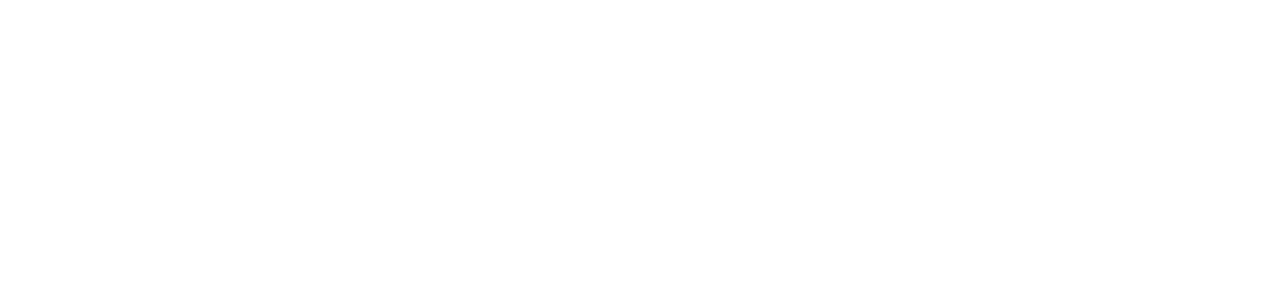
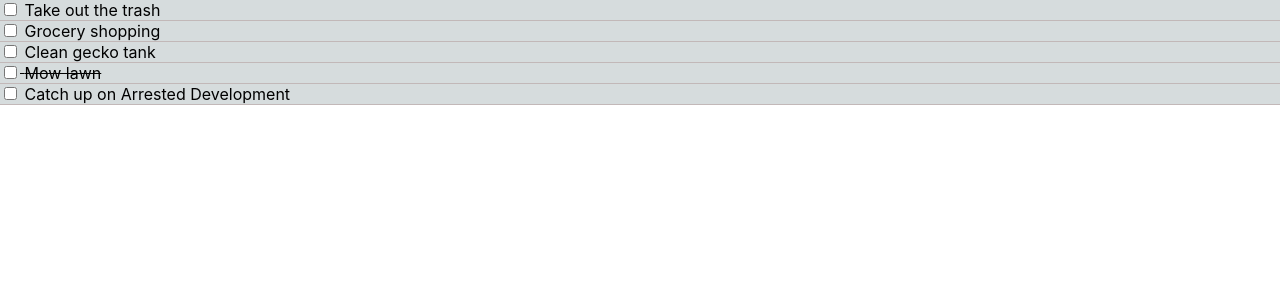
Before and after one commit to Hemanto/Todo-using-context, a React (Create React App) app: page / in a window 1280 px wide. Shown: the top 300 px of the page. Built offline with nearby package versions, Linux system fonts and the light colour scheme.

Commit message:
add lebel

```diff
--- a/src/components/Todo.js
+++ b/src/components/Todo.js
@@ -1,6 +1,6 @@
 import React from 'react'
 import Todoitems from './Todoitems'
-import {UserConsumer} from './userContext';
+import { UserConsumer } from './userContext';
 
 const Todo = (props) => {
 
@@ -10,10 +10,10 @@ const Todo = (props) => {
                 <Todoitems key={item.id} todo={item}/>
             ))} */}
             <UserConsumer>
-                {(Todos)=>{
-                    Todos.map((item)=><Todoitems key={item.id} todo={item}/>)
-                   console.log(Todos);
-                }}
+                {
+                    (Todos) =>
+                        Todos.map((item) => <Todoitems key={item.id} todo={item} />)
+                }
             </UserConsumer>
         </div>
     )
--- a/src/components/Todoitems.js
+++ b/src/components/Todoitems.js
@@ -3,10 +3,10 @@ import React from 'react'
 
 
 
-const Todoitems = (props) => {
+const Todoitems = ({todo, ...props}) => {
 
     const getsytle = () => {
-        if (props.todo.completed) {
+        if (todo.completed) {
             return {
                 textDecoration: 'line-through'
             }
@@ -25,7 +25,7 @@ const Todoitems = (props) => {
         <div className='border' style={getsytle()}>
             <input onChange={mark} type='checkbox' />
             {' '}
-            {props.todo.text}
+            {todo.text}
         </div>
     )
 
```
